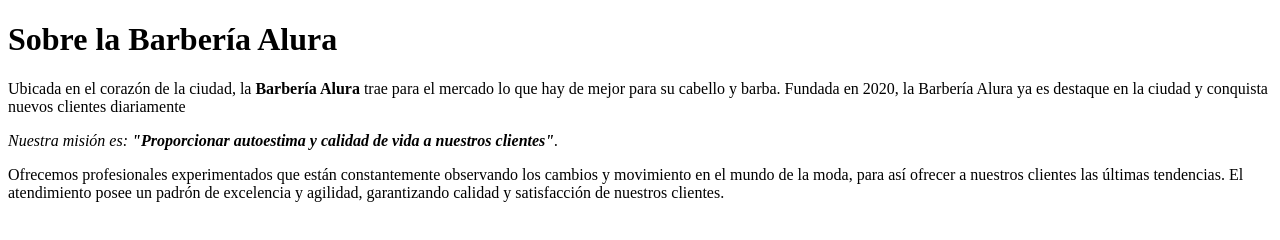
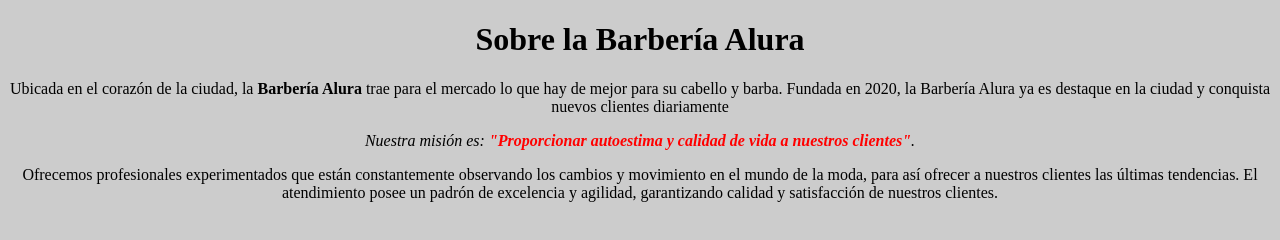
Before and after one commit to Marie-JG/barberia, a plain HTML site: page index.html in a window 1280 px wide. Drawn offline with Linux system fonts and the light colour scheme.

Commit message:
Creando style.css

```diff
--- a/index.html
+++ b/index.html
@@ -1,18 +1,20 @@
 <!DOCTYPE html>
-<html lang="en">
+<html lang="es">
 <head>
     <meta charset="UTF-8">
     <meta name="viewport" content="width=>, initial-scale=1.0">
-    <title>Document</title>
+    <title>Barbería Alura</title>
+    <link rel="stylesheet" href="style.css">
+
 </head>
 <body>
-    <h1>Sobre la Barbería Alura</h1>
+    <h1 style="text-align:center;background: #CCCCCC">Sobre la Barbería Alura</h1>
     <p>Ubicada en el corazón de la ciudad, la <strong>Barbería Alura</strong> trae para el mercado lo que hay de mejor para su cabello y barba.
         Fundada en 2020, la Barbería Alura ya es destaque en la ciudad y conquista nuevos clientes diariamente</p>
 
-    <p><em>Nuestra misión es:<strong> "Proporcionar autoestima y calidad de vida a nuestros clientes"</strong>.</em></p>
+    <p style="font: size 20px; "><em>Nuestra misión es:<strong> "Proporcionar autoestima y calidad de vida a nuestros clientes"</strong>.</em></p>
 
-    <p>Ofrecemos profesionales experimentados que están constantemente observando los cambios y movimiento en el mundo de la
+    <p >Ofrecemos profesionales experimentados que están constantemente observando los cambios y movimiento en el mundo de la
         moda, para así ofrecer a nuestros clientes las últimas tendencias. El atendimiento posee un padrón de excelencia y
         agilidad, garantizando calidad y satisfacción de nuestros clientes.</p>
 </body>
--- /dev/null
+++ b/style.css
@@ -0,0 +1,12 @@
+body{
+    background:#CCCCCC;
+}
+
+p{
+    text-align: center;
+    background: #CCCCCC;
+}
+
+em strong{
+    color: red;
+}
```
